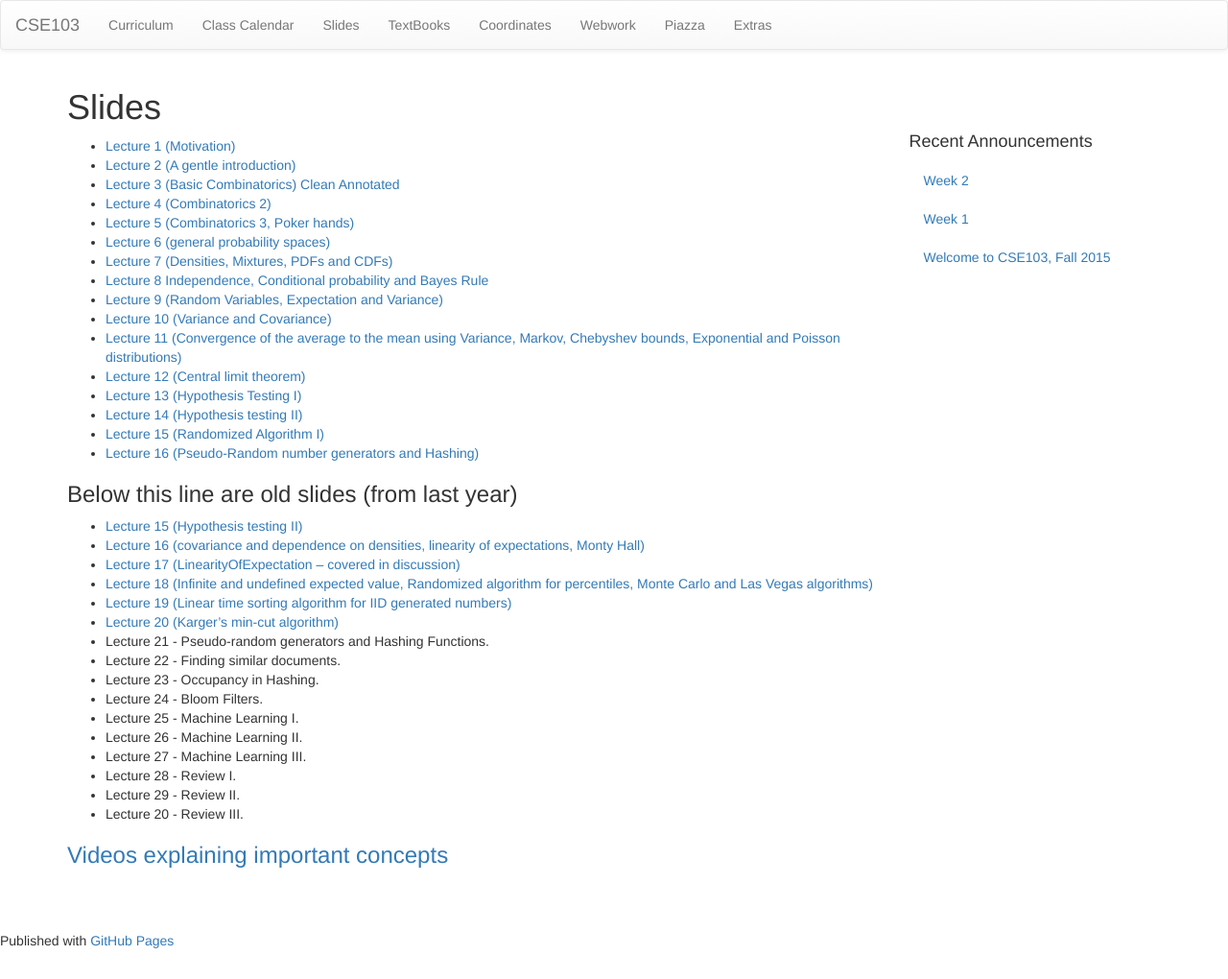
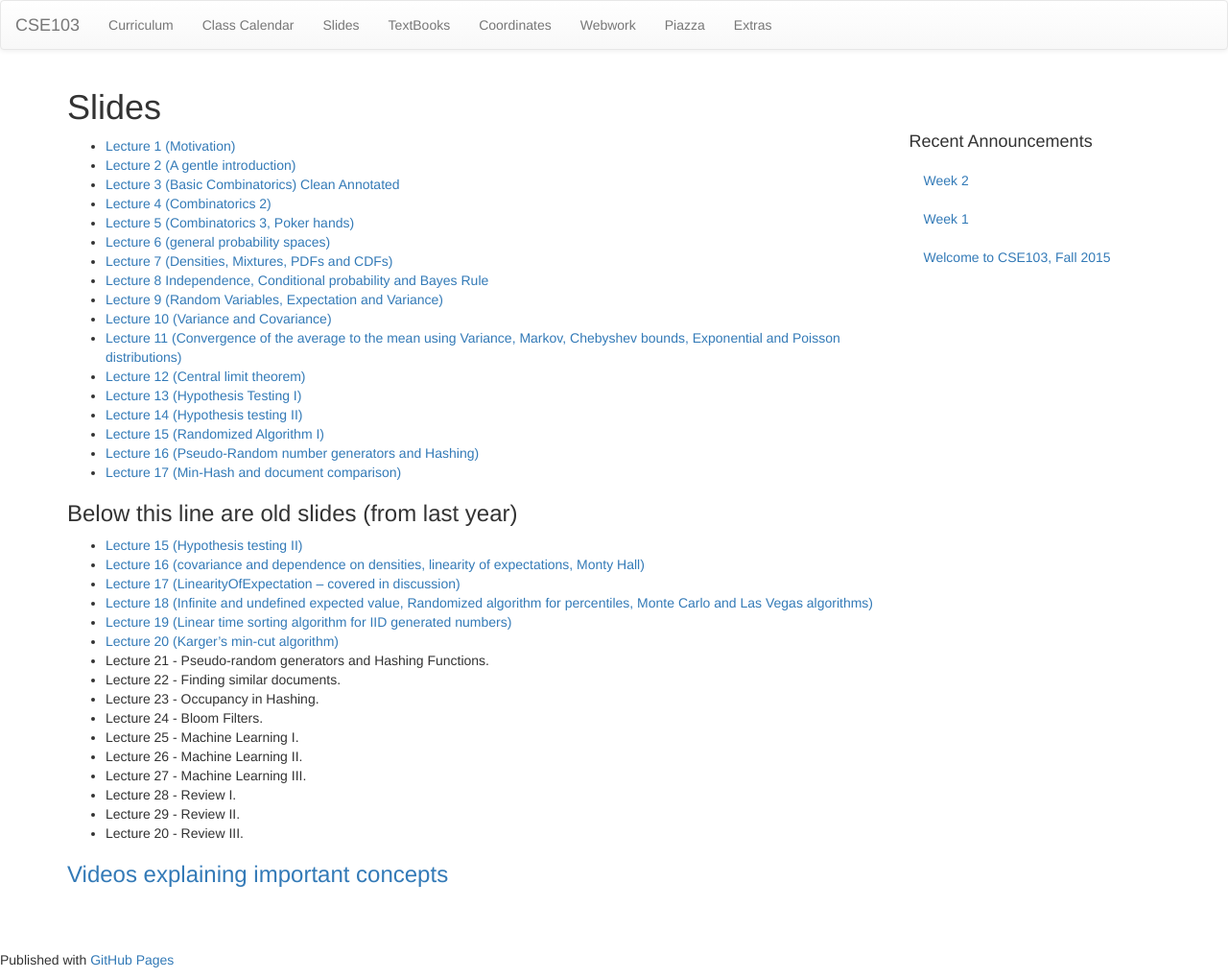
Before and after one commit to cse103/cse103.github.io, a Jekyll site: the page built from pages/18.Slides.md, in a window 1280 px wide. Shown: the whole page at 96% size. Built offline with Jekyll 4.4.1, drawn with Linux system fonts in a browser that asks for light colours; nearby versions of some CDN libraries; Markdown is read by kramdown in place of the engine named in the settings.

Commit message:
Min-Hash Lecture

```diff
--- a/pages/18.Slides.md
+++ b/pages/18.Slides.md
@@ -20,6 +20,9 @@ permalink: /slides/
 * [Lecture 14 (Hypothesis testing II)](/Slides/HypothesisTesting II.2.pdf)
 * [Lecture 15 (Randomized Algorithm I)](/Slides/RandomizedAlgorithmsI.pdf)
 * [Lecture 16 (Pseudo-Random number generators and Hashing)](/Slides/Hashing.Maximal Occupancy.pdf)
+* [Lecture 17 (Min-Hash and document comparison)](/Slides/MinHash.DocComparison.pdf)
+
+
 
 ### Below this line are old slides (from last year)
 
```
Also changed, not shown: 1 other file.
